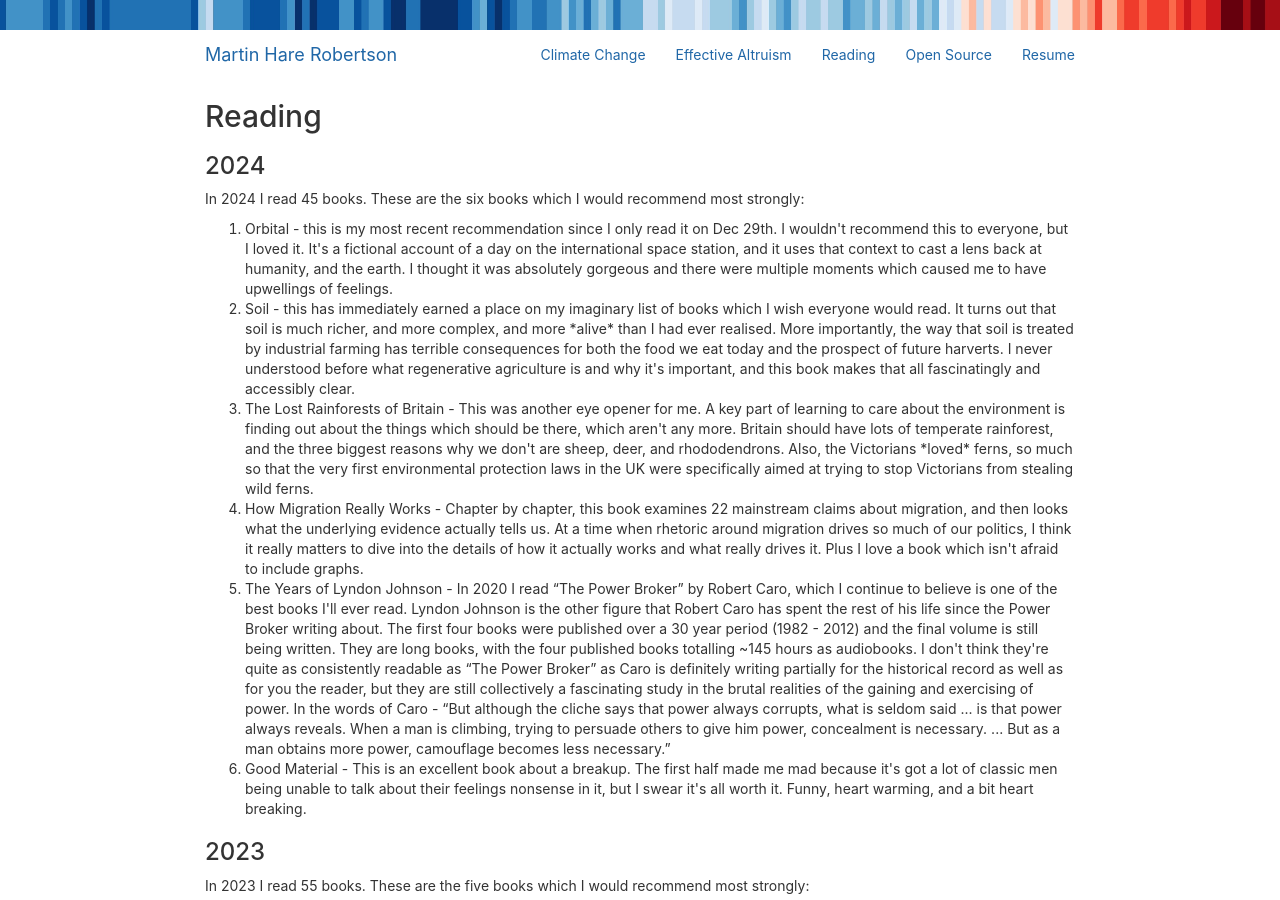
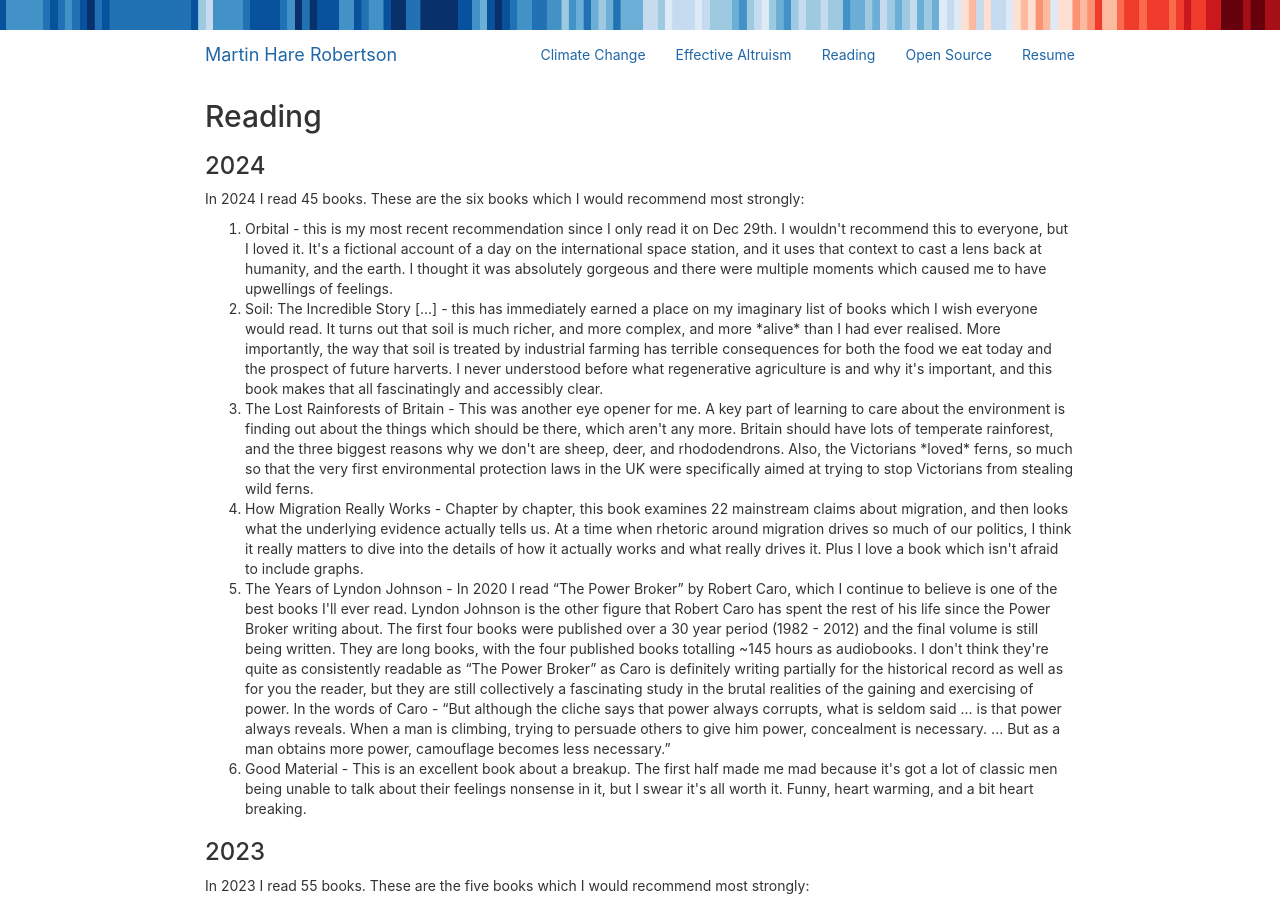
Before and after one commit to mchr3k/mchr3k.github.com, a Jekyll site: the page built from reading.html, in a window 1280 px wide and 900 px high. Built offline with Jekyll 4.4.1, drawn with Linux system fonts in a browser that asks for light colours; nearby versions of some CDN libraries.

Commit message:
Add book subtitle

```diff
--- a/reading.html
+++ b/reading.html
@@ -16,9 +16,9 @@ title: Martin Hare Robertson - Reading
       feelings.
     </li>
     <li>
-      Soil - this has immediately earned a place on my imaginary list of books which I wish everyone would read. It turns out that soil is much richer, and more complex, and more *alive* than I had
-      ever realised. More importantly, the way that soil is treated by industrial farming has terrible consequences for both the food we eat today and the prospect of future harverts. I never
-      understood before what regenerative agriculture is and why it's important, and this book makes that all fascinatingly and accessibly clear.
+      Soil: The Incredible Story [...] - this has immediately earned a place on my imaginary list of books which I wish everyone would read. It turns out that soil is much richer, and more complex,
+      and more *alive* than I had ever realised. More importantly, the way that soil is treated by industrial farming has terrible consequences for both the food we eat today and the prospect of
+      future harverts. I never understood before what regenerative agriculture is and why it's important, and this book makes that all fascinatingly and accessibly clear.
     </li>
     <li>
       The Lost Rainforests of Britain - This was another eye opener for me. A key part of learning to care about the environment is finding out about the things which should be there, which aren't any
```
